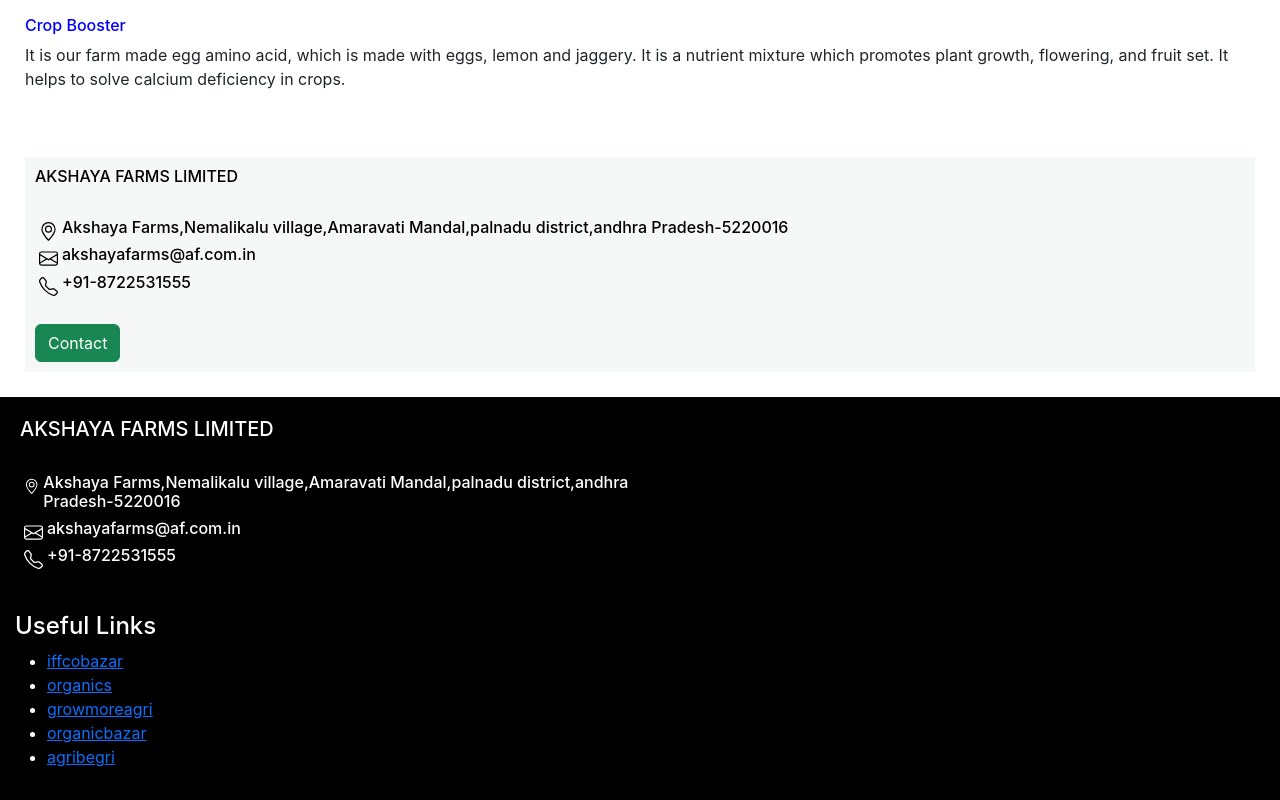
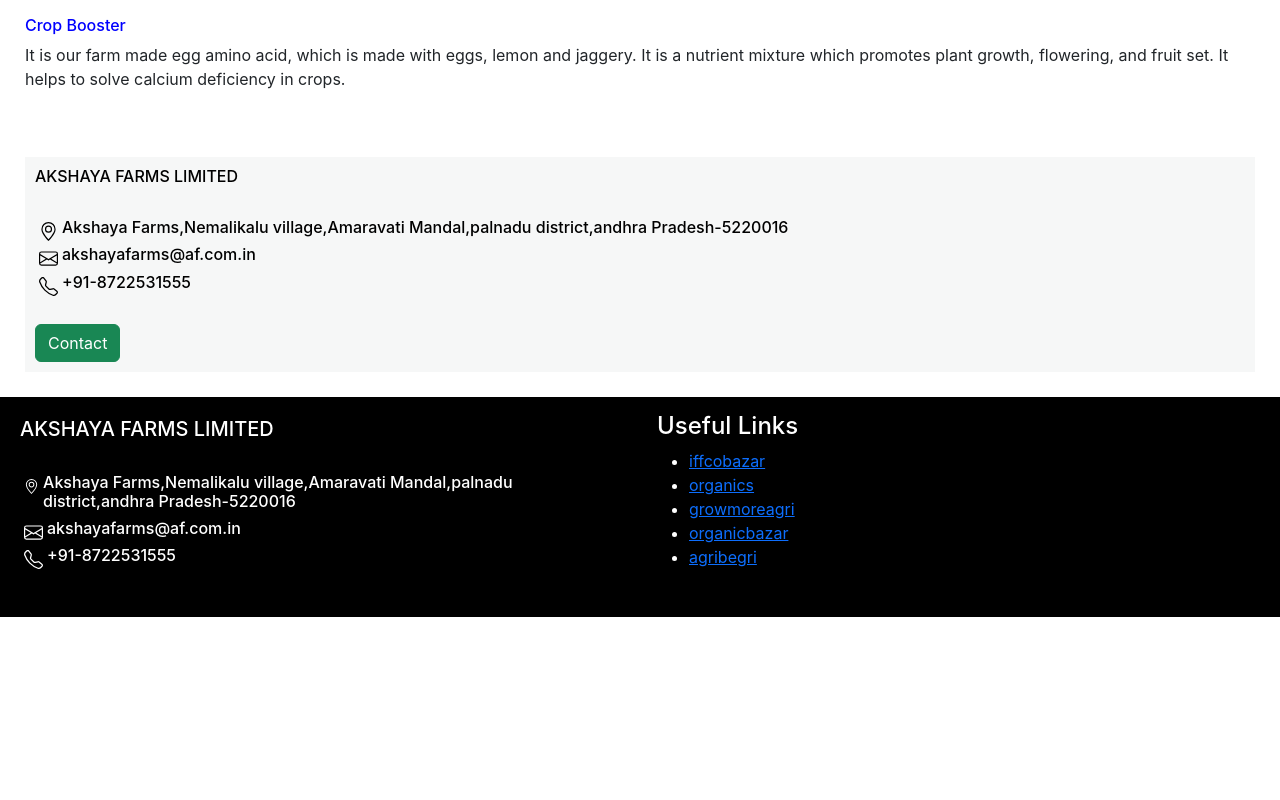
Before and after one commit to kikkuru9/akshayafarms, a React (Create React App) app: page / in a window 1280 px wide. Shown: the part 1530-2330 px from the top of the page. After the commit the page ends 2147 px from the top, so only its background shows below. Built offline with nearby package versions, Linux system fonts and the light colour scheme.

Commit message:
fotter updated

```diff
--- a/src/App.css
+++ b/src/App.css
@@ -42,9 +42,10 @@
   width: 75%;
 }
 
-@media screen and (max-width:375px){
+@media screen  and (max-width:376px){
   #fotter{
     padding:5px ;
+    flex-direction: column;
   }
 
 }
--- a/src/components/fotter.js
+++ b/src/components/fotter.js
@@ -1,6 +1,6 @@
 function FotterComponent(){
     return(
-        <div  id='fotter'>
+        <div class='row' id='fotter'>
             <div class='col-6'>
                 <div class=" d-flex justify-content-start " style={{padding:'10px'}}><div>
                 <div><h5 style={{textAlign:'left'}}>AKSHAYA FARMS LIMITED</h5></div><br></br>
```
